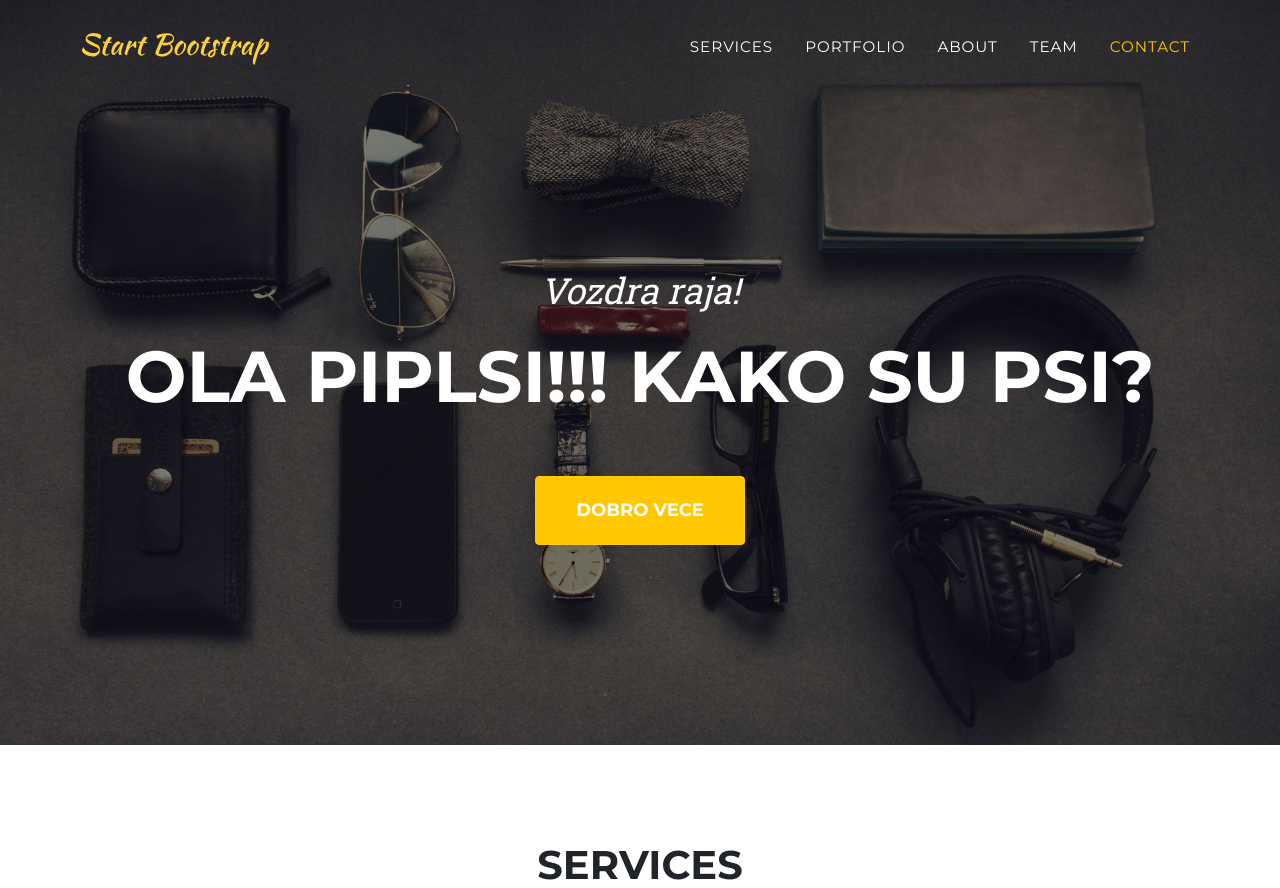
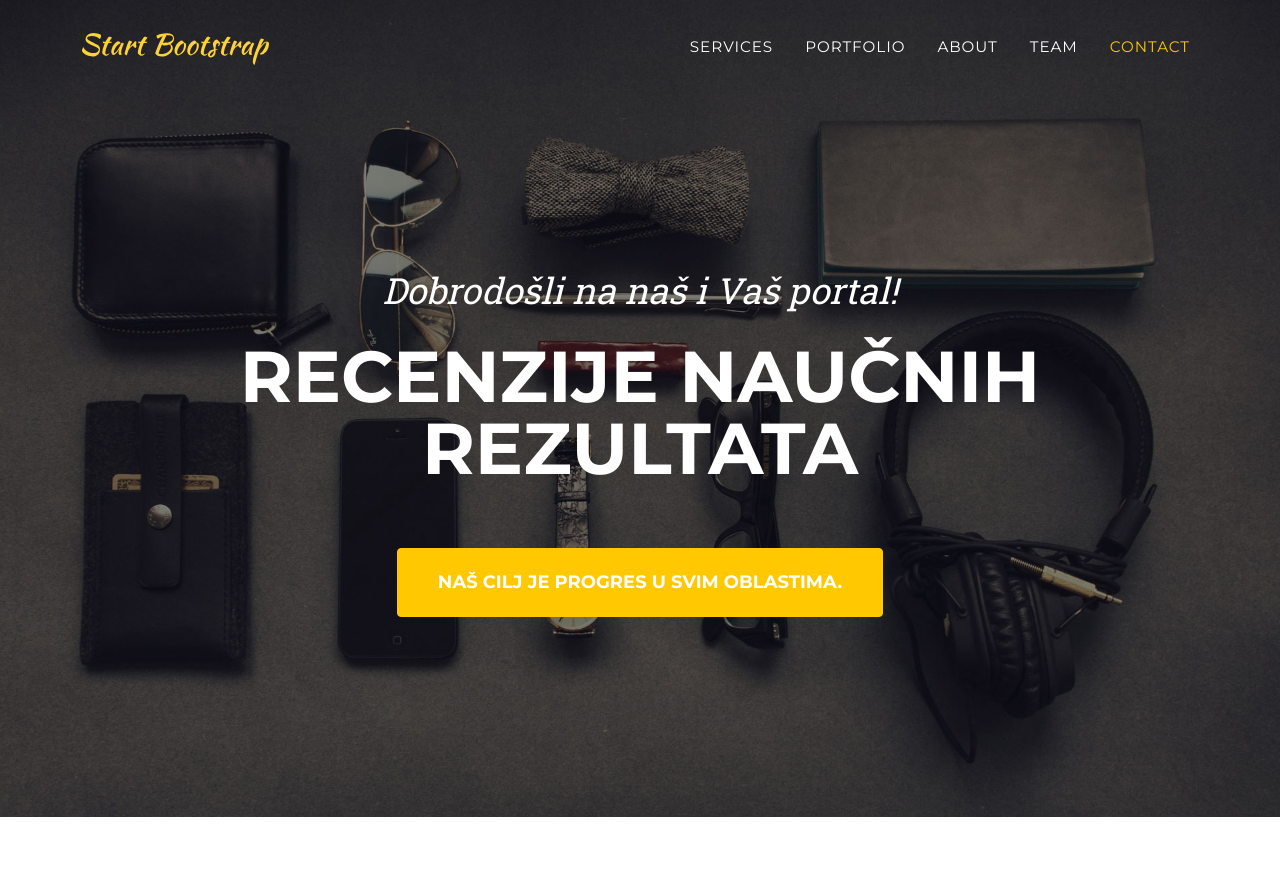
Before and after one commit to djeminamenza/recenzent, a CodeIgniter 4 app: template app/Views/home.php in a window 1280 px wide. Shown: the top 888 px of the page. Run offline with PHP 8.4 and a stand-in for CodeIgniter, Linux system fonts and the light colour scheme; the template is opened without the code that fills it, so the values that code supplies are empty; some libraries are stand-ins or nearby versions.

Commit message:
jelena 10 - title, subtitle

```diff
--- a/app/Views/home.php
+++ b/app/Views/home.php
@@ -6,9 +6,9 @@
 
         <header class="masthead">
             <div class="container">
-                <div class="masthead-subheading">Vozdra raja!</div>
-                <div class="masthead-heading text-uppercase">Ola piplsi!!! Kako su psi?</div>
-                <a class="btn btn-primary btn-xl text-uppercase" href="#services">Dobro vece</a>
+                <div class="masthead-subheading">Dobrodošli na naš i Vaš portal!</div>
+                <div class="masthead-heading text-uppercase">Recenzije naučnih rezultata</div>
+                <a class="btn btn-primary btn-xl text-uppercase" href="#services">Naš cilj je progres u svim oblastima.</a>
             </div>
         </header>
         <!-- Services-->
--- a/app/Views/layout.php
+++ b/app/Views/layout.php
@@ -5,7 +5,7 @@
         <meta name="viewport" content="width=device-width, initial-scale=1, shrink-to-fit=no" />
         <meta name="description" content="" />
         <meta name="author" content="" />
-        <title>Agency - Start Bootstrap Theme</title>
+        <title>Recenzije naucnih rezultata</title>
         <!-- Favicon-->
         <link rel="icon" type="image/x-icon" href="assets/favicon.ico" />
         <!-- Font Awesome icons (free version)-->
```
